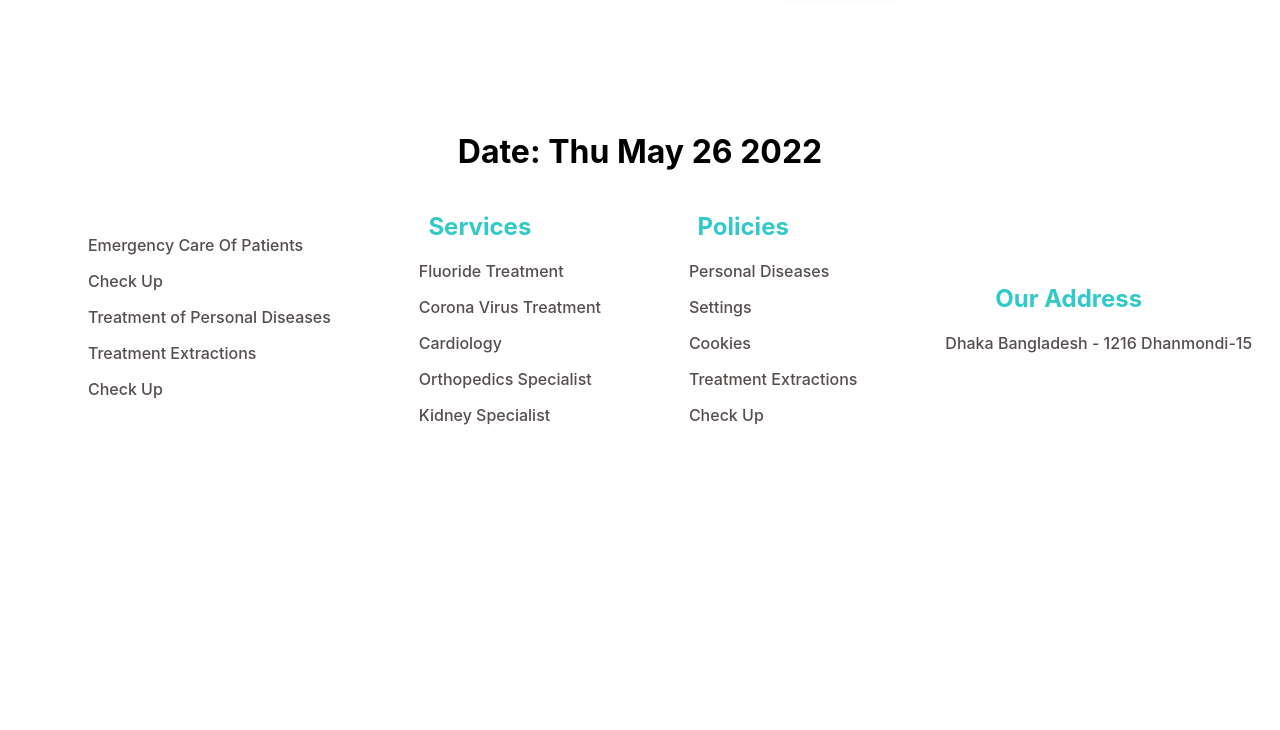
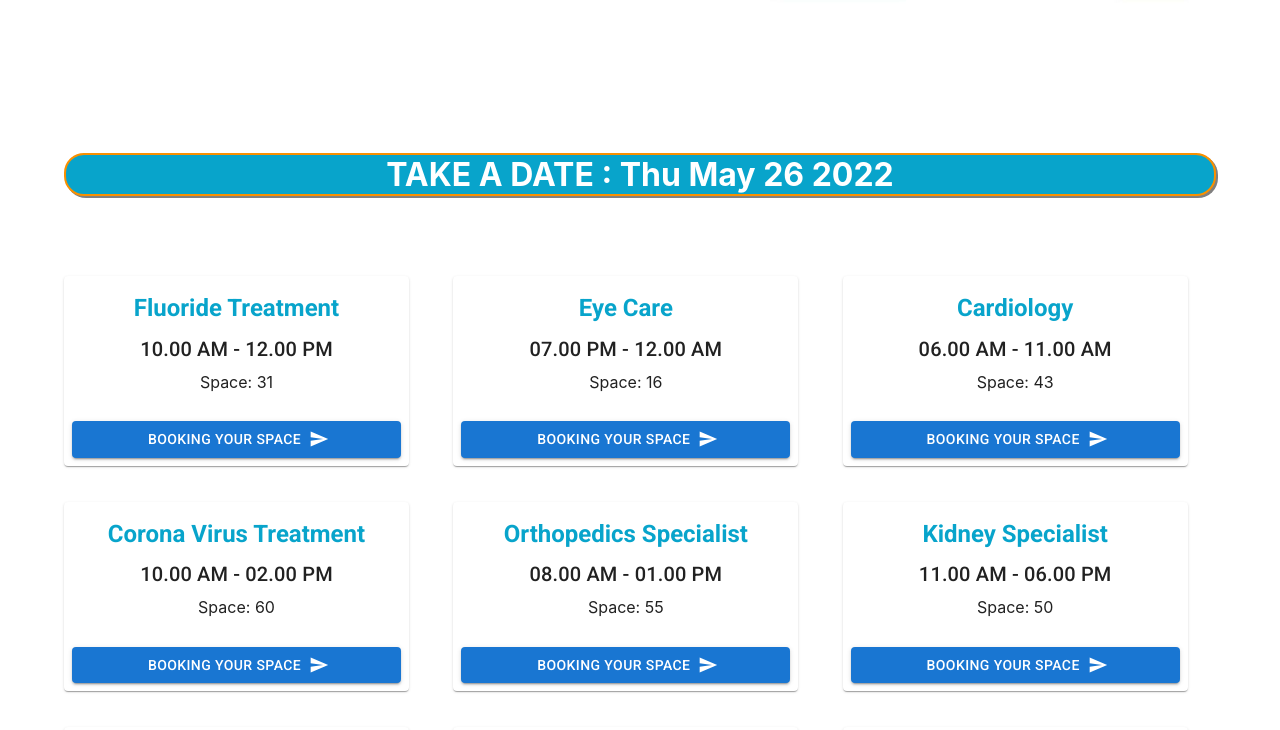
Before and after one commit to BishalAshiq/website-hospital, a React (Create React App) app: page /appointment in a window 1280 px wide. Shown: the part 606-1336 px from the top of the page. Before the commit the page ends 1047 px from the top, so only its background shows below. Built offline with nearby package versions, Linux system fonts and the light colour scheme.

Commit message:
added moreItems

```diff
--- a/src/Pages/Appointment/AppointAvailable/AppointAvailable.js
+++ b/src/Pages/Appointment/AppointAvailable/AppointAvailable.js
@@ -1,67 +1,78 @@
-import React from 'react';
+import { Container, Grid } from "@mui/material";
+import React from "react";
+import Booking from "../Booking/Booking";
 
-
-const timeSlot = [
+const bookings = [
   {
     id: 1,
     name: "Fluoride Treatment",
     time: "10.00 AM - 12.00 PM",
-      space: 31
+    space: 31,
   },
   {
     id: 2,
     name: "Eye Care",
     time: "07.00 PM - 12.00 AM",
-      space: 16
+    space: 16,
   },
   {
     id: 3,
     name: "Cardiology",
     time: "06.00 AM - 11.00 AM",
-      space: 43
+    space: 43,
   },
   {
     id: 4,
     name: "Corona Virus Treatment",
     time: "10.00 AM - 02.00 PM",
-      space: 60
+    space: 60,
   },
   {
     id: 5,
     name: "Orthopedics Specialist",
     time: "08.00 AM - 01.00 PM",
-      space: 55
+    space: 55,
   },
   {
     id: 6,
     name: "Kidney Specialist",
     time: "11.00 AM - 06.00 PM",
-      space: 50
+    space: 50,
   },
   {
     id: 7,
     name: "Hair Solution",
     time: "10.00 AM - 12.00 PM",
-      space: 17
+    space: 17,
   },
   {
     id: 8,
     name: "Otolaryngology Specialist",
     time: "1.00 PM - 04.00 PM",
-      space: 77
+    space: 77,
   },
   {
     id: 9,
     name: "Spine Specialist",
     time: "03.10 PM - 06.00 PM",
-      space: 45
+    space: 45,
   },
 ];
 
-const AppointAvailable = ({date}) => {
+const AppointAvailable = ({ date }) => {
   return (
-        <div>
-            <h1>Date: {date.toDateString()}</h1>
+    <div style={{overflow: "hidden"}}>
+      <Container>
+      <h1 style={{backgroundColor: "#08A4CB", color: "white", border: "2px solid #FA9000", borderRadius: 20, boxShadow: "2px 2px gray", marginBottom: 80}}><span style={{textTransform: "uppercase"}}>Take A Date : </span> {date.toDateString()}</h1>
+      <Grid container spacing={2}>
+          {
+            bookings.map(booking=><Booking
+            key={booking.id}
+            booking={booking}
+            ></Booking>)
+          }
+      </Grid>
+    </Container>
     </div>
   );
 };
--- /dev/null
+++ b/src/Pages/Appointment/Booking/Booking.js
@@ -0,0 +1,37 @@
+import { Grid } from "@mui/material";
+import React from "react";
+import Card from "@mui/material/Card";
+import CardActions from "@mui/material/CardActions";
+import CardContent from "@mui/material/CardContent";
+import Button from "@mui/material/Button";
+import Typography from "@mui/material/Typography";
+import SendIcon from '@mui/icons-material/Send';
+
+const Booking = ({ booking }) => {
+  const { name, time, space } = booking;
+  return (
+    <Grid item xs={12} sm={6} lg={4} style={{marginBottom: 20}}>
+      <Card sx={{ maxWidth: 345 }}>
+        <CardContent>
+          <Typography gutterBottom variant="h5" component="div" style={{color: "#08A4CB", fontWeight: 800}}>
+            {name}
+          </Typography>
+          <Typography gutterBottom variant="h6" component="div">
+            {time}
+          </Typography>
+          <Typography gutterBottom variant="h7" component="div">
+            Space: {space}
+          </Typography>
+        </CardContent>
+
+        <CardActions style={{ display: "grid", placeItem: "center" }}>
+          <Button variant="contained" endIcon={<SendIcon />}>
+            Booking Your Space
+          </Button>
+        </CardActions>
+      </Card>
+    </Grid>
+  );
+};
+
+export default Booking;
--- a/src/Pages/Home/About/About.css
+++ b/src/Pages/Home/About/About.css
@@ -1,7 +1,6 @@
 #about{
     background-color: rgba(237, 237, 236, 0.341);
     display: flex;
-    flex-wrap: wrap;
     justify-content: space-between;
     margin-top: 30px;
     padding-top: 50px;
@@ -13,7 +12,18 @@
 .img{
     border-radius: 50px;
     margin-right: 50px;
+
 }
 .article{
     margin-right: 20px;
 }
+
+@media only screen and (max-width: 576px)  {
+ #about{
+    display: flex;
+    flex-wrap: wrap;
+ }
+ .img{
+    overflow-x: hidden;
+ }
+}
```
Lines whose indentation alone changed are shown as unchanged.
